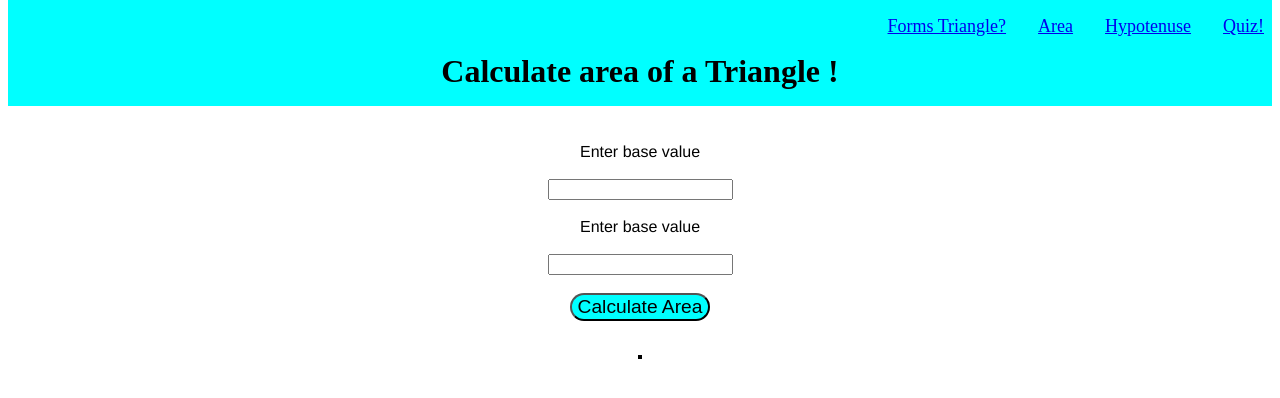
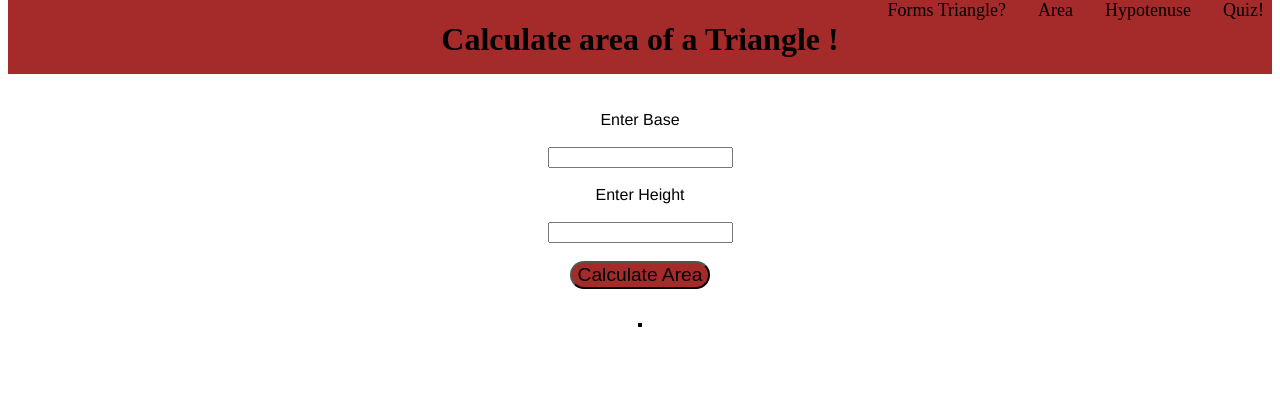
Before and after one commit to llashishll/Mark12---Fun-With-Triangles, a plain HTML site: page area.html in a window 1280 px wide. Drawn offline with Linux system fonts and the light colour scheme.

Commit message:
Update Color Scheme

```diff
--- a/area.html
+++ b/area.html
@@ -27,9 +27,9 @@
     <h1 class="main-head"> Calculate area of a Triangle !</h1>
 
     <div class="container-first">
-        <label for="base">Enter base value </label><br>
+        <label for="base">Enter Base  </label><br>
         <input type="number" id="base"><br>
-        <label for="height">Enter base value </label><br>
+        <label for="height">Enter Height  </label><br>
         <input type="number" id="height"><br>
         <button id=btn>Calculate Area </button><br>
     </div>
--- a/area.js
+++ b/area.js
@@ -14,7 +14,7 @@ function calculateArea() {
 
         var area = 1 / 2 * Number(base.value) * Number(height.value)
 
-        output.innerText = " Area of the Triangle is " + area
+        output.innerText = " Area of the Triangle is " + area+ "sq. Units"
 
     }
 }
--- a/style.css
+++ b/style.css
@@ -13,7 +13,7 @@
 
 
 .main-head {
-    background-color: aqua;
+    background-color:rgb(165, 43, 43);
     text-align: center;
     padding: 1rem;
     margin-top: -1rem;
@@ -41,14 +41,14 @@
 
 #submit,
 #calculate {
-    background-color: aqua;
+    background-color:rgb(165, 43, 43);
     font-size: larger;
     border-radius: 2rem;
     ;
 }
 
 #submit_answer {
-    background-color: aqua;
+    background-color: rgb(165, 43, 43);
     font-size: larger;
     border-radius: 2rem;
     margin-left: 43rem;
@@ -58,7 +58,7 @@
 
 
 #btn {
-    background-color: aqua;
+    background-color:rgb(165, 43, 43);
     font-size: larger;
     border-radius: 2rem;
 
@@ -69,20 +69,21 @@
     flex-direction: row;
     list-style: none;
     margin: -0.5rem;
-    color: black;
-    justify-content: end;
+    justify-content:flex-end;
 
 }
 
-.flex-items {
-    padding: 1rem;
+.inline-element a {
+    padding: 2rem 1rem;
     font-size: large;
+    color:black;
+    text-decoration:none;
 
 
 }
 
 .nav-bar {
-    background-color: aqua;
+    background-color: rgb(165, 43, 43);
 }
 
 .quizForm {
@@ -100,5 +101,5 @@
     border: 2px solid black;
     max-width: fit-content;
     margin:auto;
-    background-color: aqua;
+    background-color:rgb(165, 43, 43);
 }
```
